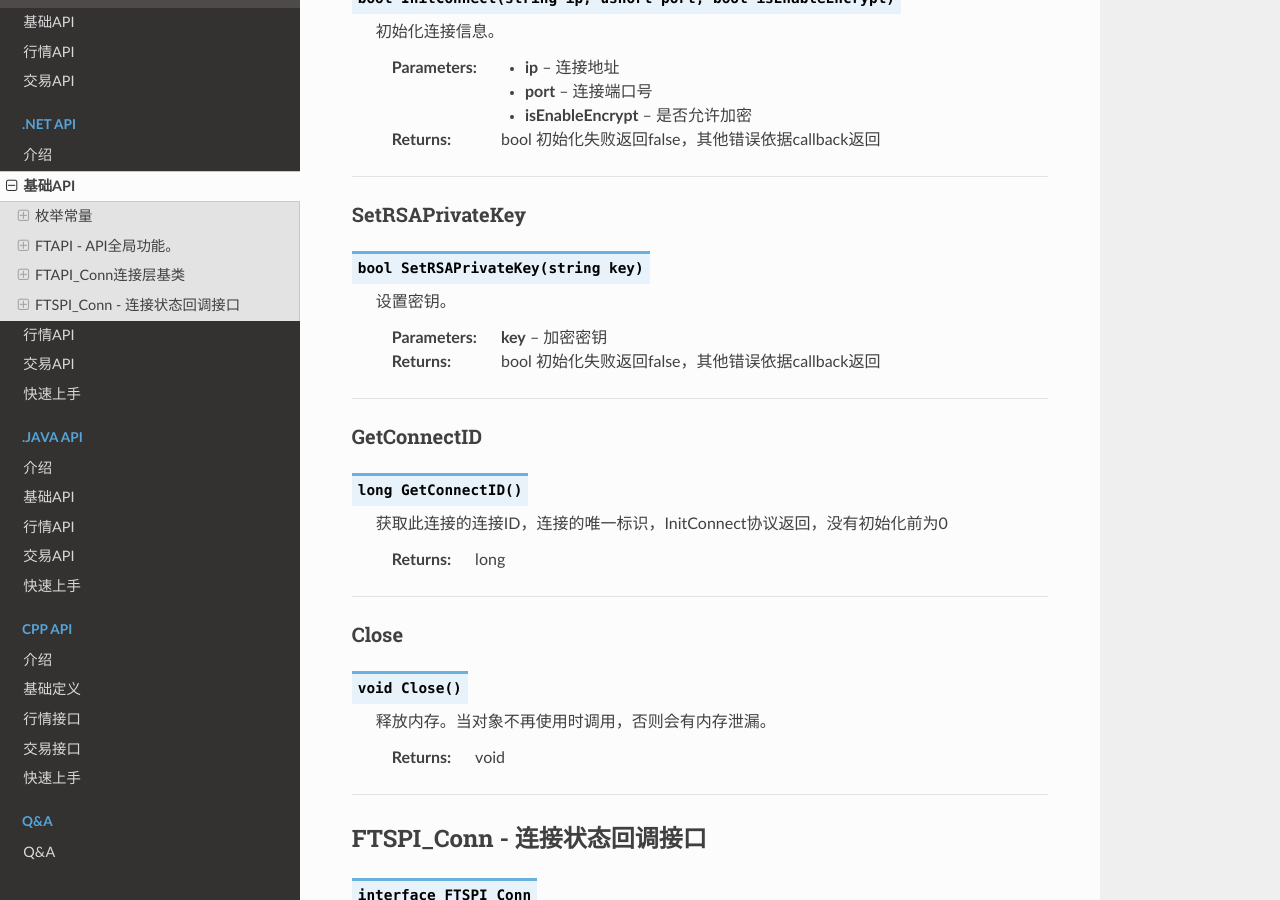
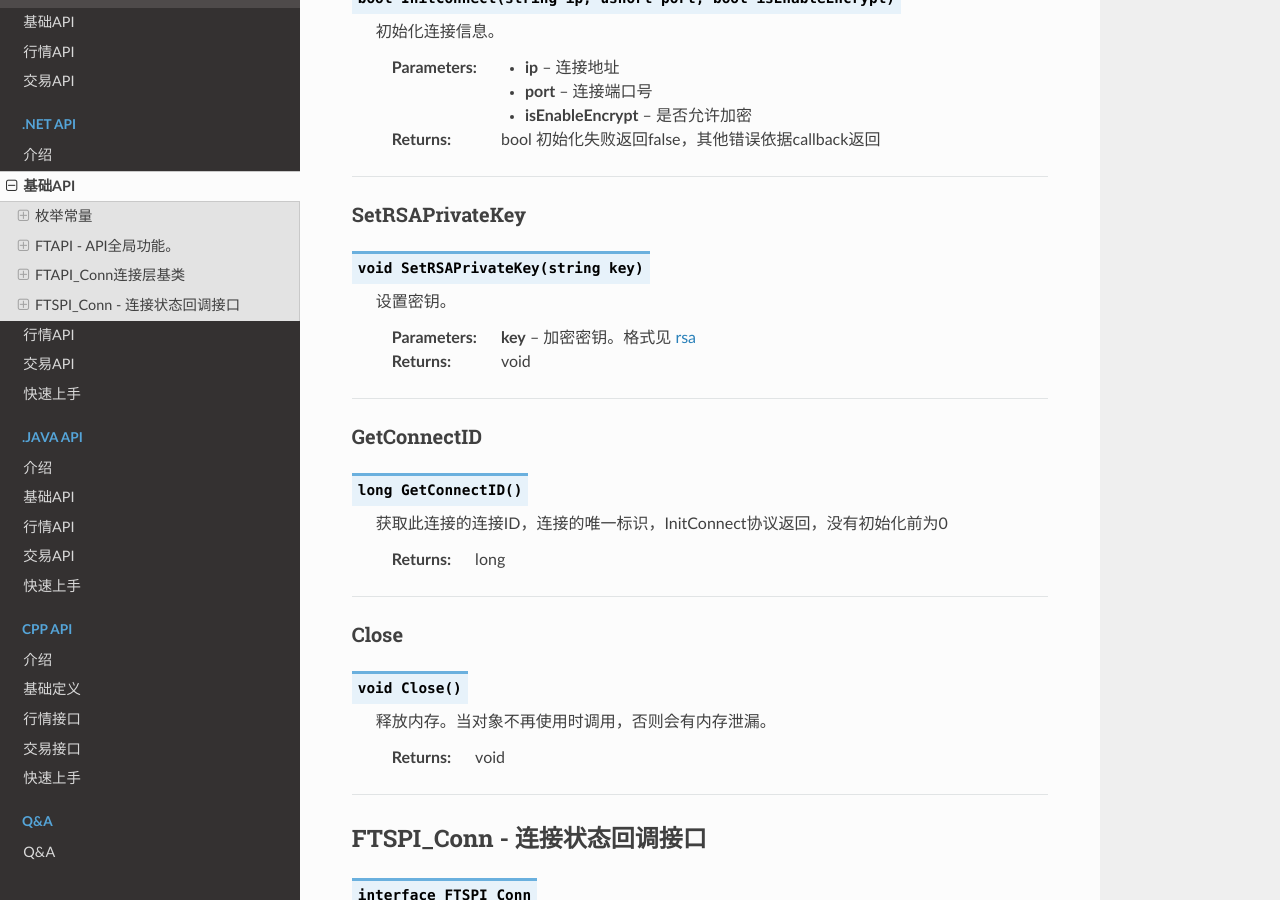
Before and after one commit to FutunnOpen/futu-api-doc, a Sphinx documentation site: the page built from doc_maker/source/net/Base_API.rst, in a window 1280 px wide and 900 px high, scrolled down 3729 px. Built offline with Sphinx 7.4.7 and the Read the Docs theme 2.0.0, drawn with Linux system fonts in a browser that asks for light colours.

Commit message:
增加rsa格式链接

```diff
--- a/doc_maker/source/java/Base_API.rst
+++ b/doc_maker/source/java/Base_API.rst
@@ -56,6 +56,7 @@
   .. _getHistoryOrderFillList: ../protocol/trade_protocol.html#trd-gethistoryorderfilllist-proto-2222
   .. _updateOrder: ../protocol/trade_protocol.html#trd-updateorder-proto-2208
   .. _updateOrderFill: ../protocol/trade_protocol.html#trd-updateorderfill-proto-2218
+  .. _rsa: ../intro/FutuOpenDGuide.html#rsa
 
 
 枚举常量
@@ -233,7 +234,7 @@ setRSAPrivateKey
 
   设置密钥。
 
-  :param key: 加密密钥。
+  :param key: 加密密钥。格式见 rsa_
   :return: void
 
 --------------------------------------------
--- a/doc_maker/source/java/Trade_API.rst
+++ b/doc_maker/source/java/Trade_API.rst
@@ -77,6 +77,8 @@ getFunds_                           获取账户资金
 getPositionList_                    获取账户持仓                                       onReply_GetPositionList
 getMaxTrdQtys_                      获取最大交易数量                                   onReply_GetMaxTrdQtys
 getOrderList_                       获取当日订单列表                                   onReply_GetOrderList
+PlaceOrder_                         下单                                               OnReply_PlaceOrder
+ModifyOrder_                        改单                                               OnReply_ModifyOrder
 getOrderFillList_                   获取当日成交列表                                   onReply_GetOrderFillList
 getHistoryOrderList_                获取历史订单列表                                   onReply_GetHistoryOrderList
 getHistoryOrderFillList_            获取历史成交列表                                   onReply_GetHistoryOrderFillList
--- a/doc_maker/source/net/Base_API.rst
+++ b/doc_maker/source/net/Base_API.rst
@@ -11,6 +11,7 @@
  .. _ConnectFailType: Base_API.html#id2
  .. _InitFailType: Base_API.html#id3
  .. _FTAPI_InitFail: Base_API.html#id4
+ .. _rsa: ../intro/FutuOpenDGuide.html#rsa
 
 ---------------------------------------------------
 
@@ -203,12 +204,12 @@ InitConnect
 SetRSAPrivateKey
 ~~~~~~~~~~~~~~~~~
 
-..  method:: bool SetRSAPrivateKey(string key)
+..  method:: void SetRSAPrivateKey(string key)
 
   设置密钥。
 
-  :param key: 加密密钥
-  :return: bool 初始化失败返回false，其他错误依据callback返回
+  :param key: 加密密钥。格式见 rsa_
+  :return: void
 
 --------------------------------------------
 
```
